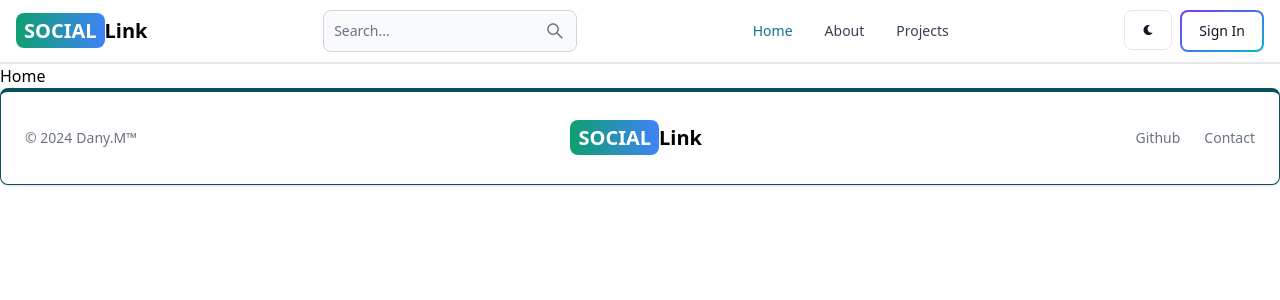
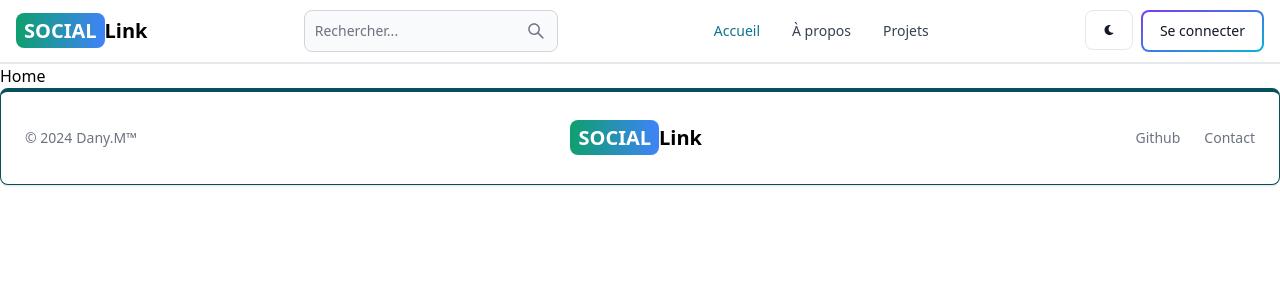
Before and after one commit to danyvassily/mern-final, a React (Vite) app in the folder mern/client/: page / in a window 1280 px wide. Shown: the top 300 px of the page. Built offline with nearby package versions, Linux system fonts and the light colour scheme.

Commit message:
modifcation du logo user, avec photo google, debut du thme sombre, et modification du store redux car pas de payload(pas certains que tout fonctionne)

```diff
--- a/mern/client/src/components/header.jsx
+++ b/mern/client/src/components/header.jsx
@@ -1,22 +1,28 @@
-import { Button, Navbar, TextInput } from 'flowbite-react';
-import { Link,useLocation} from 'react-router-dom';
+import { Button, Navbar, TextInput, Avatar, Dropdown } from 'flowbite-react';
+import { Link, useLocation } from 'react-router-dom';
 import { AiOutlineSearch } from 'react-icons/ai';
-import { FaMoon } from "react-icons/fa";
+import { FaMoon, FaSun } from 'react-icons/fa';
+import { useSelector, useDispatch } from 'react-redux';
+import { toggleTheme } from '../redux/theme/themeSlice';
 
 export default function Header() {
   const path = useLocation().pathname;
+  const dispatch = useDispatch();
+  const { currentUser } = useSelector((state) => state.user);
+  const { theme } = useSelector((state) => state.theme);
+
   return (
     <Navbar className='border-b-2'>
-      <Link to="/"
-        className='self-center whitespace-nowrap text-sm sm:text-xl font-semibold dark:text-white'
-      >
-        <span className='px-2 py-1 bg-gradient-to-r from-green-500 to-blue-500 rounded-lg text-white'>SOCIAL</span>
+      <Link to='/' className='self-center whitespace-nowrap text-sm sm:text-xl font-semibold dark:text-white'>
+        <span className='px-2 py-1 bg-gradient-to-r from-green-500 to-blue-500 rounded-lg text-white'>
+          SOCIAL
+        </span>
         Link
       </Link>
       <form>
         <TextInput
           type='text'
-          placeholder='Search...'
+          placeholder='Rechercher...'
           rightIcon={AiOutlineSearch}
           className='hidden lg:inline'
         />
@@ -26,28 +32,54 @@ export default function Header() {
       </Button>
       <div className='flex gap-2 md:order-2'>
         <Button
-          className='w-12 h-10 hidden sm:inline' color='gray'>
-          <FaMoon />
+          className='w-12 h-10 hidden sm:inline'
+          color='gray'
+          onClick={() => dispatch(toggleTheme())}
+        >
+          {theme === 'light' ? <FaMoon /> : <FaSun />}
         </Button>
-        <Link to='/signin'>
+        {currentUser ? (
+          <Dropdown
+            arrowIcon={false}
+            inline
+            label={
+              <Avatar
+                alt='user'
+                img={currentUser.profilePicture || 'https://cdn.pixabay.com/photo/2015/10/05/22/37/blank-profile-picture-973460_960_720.png'}
+                rounded
+              />
+            }
+          >
+            <Dropdown.Header>
+              <span className='block text-sm'>@{currentUser.username}</span>
+              <span className='block text-sm font-medium truncate'>{currentUser.email}</span>
+            </Dropdown.Header>
+            <Link to={'/dashboard?tab=profile'}>
+              <Dropdown.Item>Profile</Dropdown.Item>
+            </Link>
+            <Dropdown.Divider />
+            <Dropdown.Item>Déconnexion</Dropdown.Item>
+          </Dropdown>
+        ) : (
+          <Link to='/sign-in'>
             <Button gradientDuoTone='purpleToBlue' outline>
-              Sign In
+              Se connecter
             </Button>
           </Link>
+        )}
         <Navbar.Toggle />
       </div>
       <Navbar.Collapse>
         <Navbar.Link active={path === '/'} as={'div'}>
-            <Link to='/'>Home</Link>
+          <Link to='/'>Accueil</Link>
         </Navbar.Link>
         <Navbar.Link active={path === '/about'} as={'div'}>
-            <Link to='/about'>About</Link>
+          <Link to='/about'>À propos</Link>
         </Navbar.Link>
         <Navbar.Link active={path === '/projects'} as={'div'}>
-            <Link to='/projects'>Projects</Link>
+          <Link to='/projects'>Projets</Link>
         </Navbar.Link>
       </Navbar.Collapse>
-
     </Navbar>
   );
 }
--- a/mern/client/src/redux/store.js
+++ b/mern/client/src/redux/store.js
@@ -1,8 +1,10 @@
 import { configureStore } from "@reduxjs/toolkit";
 import userReducer from "./user/userSlice";
+import themeReducer from "./theme/themeSlice";
 
 export const store = configureStore({
     reducer: {
         user: userReducer,
+        theme: themeReducer,
     },
 });
--- /dev/null
+++ b/mern/client/src/redux/theme/themeSlice.js
@@ -0,0 +1,18 @@
+import { createSlice } from '@reduxjs/toolkit';
+
+const initialState = {
+  theme: 'light',
+};
+
+const themeSlice = createSlice({
+  name: 'theme',
+  initialState,
+  reducers: {
+    toggleTheme: (state) => {
+      state.theme = state.theme === 'light' ? 'dark' : 'light';
+    },
+  },
+});
+
+export const { toggleTheme } = themeSlice.actions;
+export default themeSlice.reducer;
```
Lines whose indentation alone changed are shown as unchanged.
